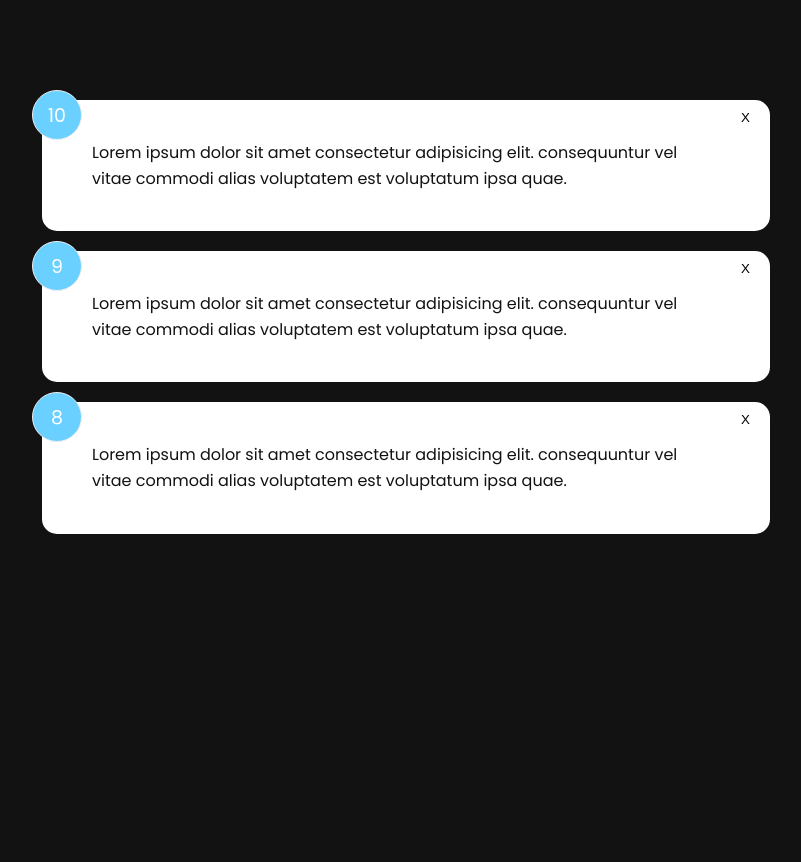
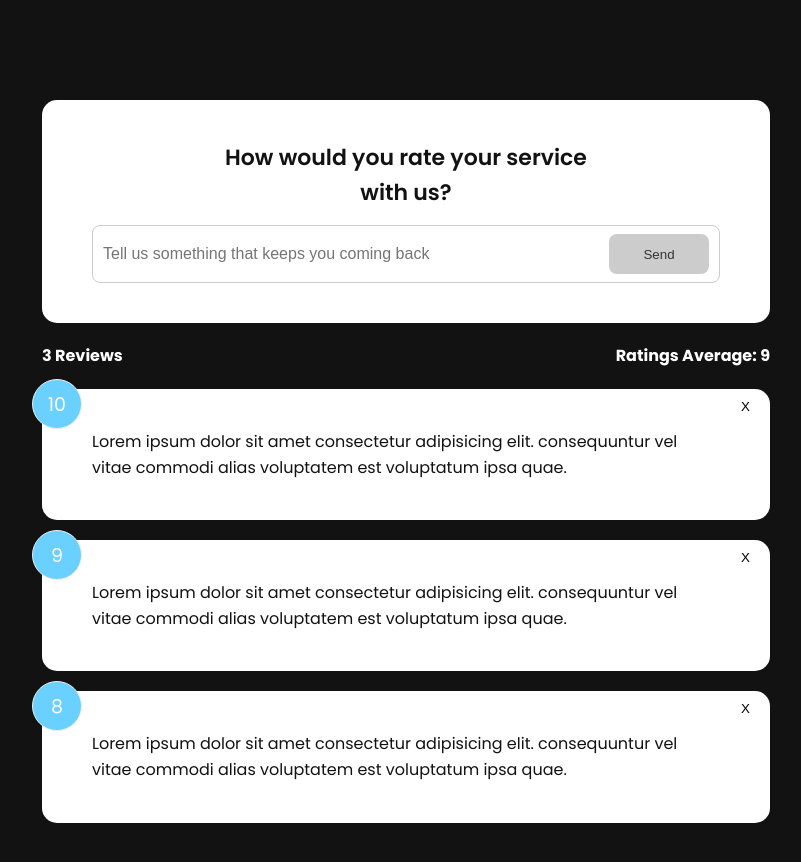
Before and after one commit to tassamoo/svelte_fireship, a Svelte app in the folder svelte-feedback-app/: page / in a window 1280 px wide. Shown: the top 862 px of the page, without its empty margins (234-1035 px from the left). Before the commit the page ends 800 px from the top, so only its background shows below. Built offline with nearby package versions, Linux system fonts and the light colour scheme.

Commit message:
create feedback form, button and add styling

```diff
--- a/svelte-feedback-app/src/App.svelte
+++ b/svelte-feedback-app/src/App.svelte
@@ -1,5 +1,7 @@
 <script>
 	import FeedbackList from './components/FeedbackList.svelte'
+	import FeedbackStats from './components/FeedbackStats.svelte'
+	import FeedbackForm from './components/FeedbackForm.svelte'
 
 	let feedback = [
   {
@@ -19,6 +21,9 @@
   }
 ]
 
+$: count = feedback.length
+$: average = feedback.reduce((a, {rating})=> a + rating, 0) / feedback.length
+
 const deleteFeedback = (e) => {
 	const itemId = e.detail
 	feedback = feedback.filter((item) => item.id != itemId)
@@ -26,7 +31,8 @@
 
 
 </script>
-
 <main class="container">
+  <FeedbackForm/>
+  <FeedbackStats {count} {average}/>
 	<FeedbackList {feedback} on:delete-feedback={deleteFeedback}/>
 </main>
--- /dev/null
+++ b/svelte-feedback-app/src/components/Button.svelte
@@ -0,0 +1,47 @@
+<script>
+    export let style = 'primary'
+    export let type = 'button'
+    export let disabled = false
+  </script>
+
+  <button {type} {disabled} class={style}>
+    <slot></slot>
+  </button>
+
+
+  <style>
+    button {
+      color: #fff;
+      border: 0;
+      border-radius: 8px;
+      color: #fff;
+      width: 100px;
+      height: 40px;
+      cursor: pointer;
+    }
+
+    .primary {
+      background-color: #121212;
+    }
+
+    .secondary {
+      background: #6ad0ff;
+    }
+
+    button:hover {
+      transform: scale(0.98);
+      opacity: 0.9;
+    }
+
+    button:disabled{
+      background-color: #cccccc;
+      color: #333;
+      cursor:auto;
+    }
+
+    button:disabled:hover{
+      transform:scale(1);
+      opacity: 1;
+    }
+
+  </style>
--- /dev/null
+++ b/svelte-feedback-app/src/components/FeedbackForm.svelte
@@ -0,0 +1,54 @@
+<script>
+    import Card from './Card.svelte'
+    import Button from './Button.svelte'
+
+    let text = ''
+    let btnDisabled = true
+</script>
+
+<Card>
+    <header>
+        <h2>How would you rate your service with us?</h2>
+    </header>
+    <form >
+        <!-- Rating Select -->
+        <div class="input-group">
+            <input type="text" bind:value={text} placeholder="Tell us something that keeps you coming back">
+            <Button disabled={btnDisabled} type="submit">Send</Button>
+
+        </div>
+    </form>
+</Card>
+
+<style>
+    header {
+      max-width: 400px;
+      margin: auto;
+    }
+    header h2 {
+      font-size: 22px;
+      font-weight: 600;
+      text-align: center;
+    }
+    .input-group {
+      display: flex;
+      flex-direction: row;
+      border: 1px solid #ccc;
+      padding: 8px 10px;
+      border-radius: 8px;
+      margin-top: 15px;
+    }
+    input {
+      flex-grow: 2;
+      border: none;
+      font-size: 16px;
+    }
+    input:focus {
+      outline: none;
+    }
+    .message{
+      padding-top: 10px;
+      text-align: center;
+      color: rebeccapurple;
+    }
+  </style>
--- /dev/null
+++ b/svelte-feedback-app/src/components/FeedbackStats.svelte
@@ -0,0 +1,17 @@
+<script>
+    export let count
+    export let average
+</script>
+
+<div class="feedback-stats">
+    <h4>{count} Reviews</h4>
+    <h4>Ratings Average: {average}</h4>
+</div>
+
+<style>
+    .feedback-stats{
+        display:flex;
+        justify-content: space-between;
+        align-items: center;
+    }
+</style>
```
